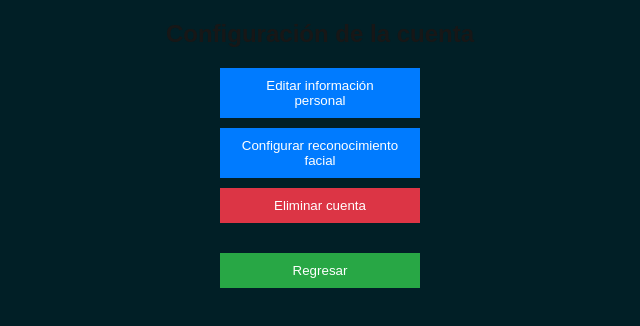
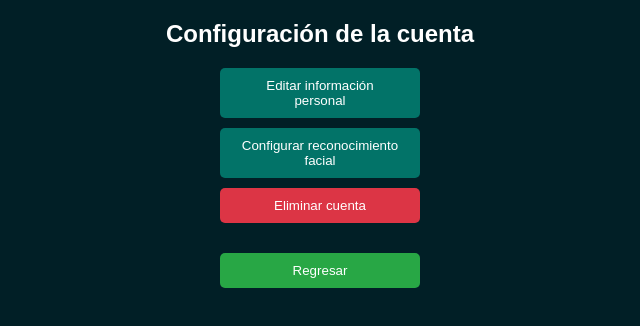
Before and after one commit to ChristopherMonterroso/-Semi1-B-2S2024-Grupo2-Practica2, a Next.js app in the folder photo-bucket-app/: page /account in a window 1280 px wide. Shown: the top 326 px of the page, without its empty margins (320-960 px from the left). Built offline with nearby package versions, Linux system fonts and the light colour scheme.

Commit message:
Agregados estilos a la página de configuración de cuenta

```diff
--- a/photo-bucket-app/app/account/Account.module.css
+++ b/photo-bucket-app/app/account/Account.module.css
@@ -3,6 +3,7 @@
   flex-direction: column;
   align-items: center;
   padding: 20px;
+  color: white;
 }
 
 .buttonsContainer {
@@ -14,16 +15,18 @@
 
 .button {
   padding: 10px 20px;
-    background-color: #007bff;
+  background-color: #027368;
   color: white;
   border: none;
   cursor: pointer;
   width: 200px;
   text-align: center;
+  border-radius: 5px;
+  transition: background-color 0.3s ease;
 }
 
 .button:hover {
-    background-color: #0056b3;
+  background-color: #025B50;
 }
 
 .buttonDelete {
@@ -34,6 +37,7 @@
   cursor: pointer;
   width: 200px;
   text-align: center;
+  border-radius: 5px;
 }
 
 .buttonDelete:hover {
@@ -49,6 +53,8 @@
   cursor: pointer;
   width: 200px;
   text-align: center;
+  border-radius: 5px;
+  transition: background-color 0.3s ease;
 }
 
 .backButton:hover {
```
Lines whose indentation alone changed are shown as unchanged.
